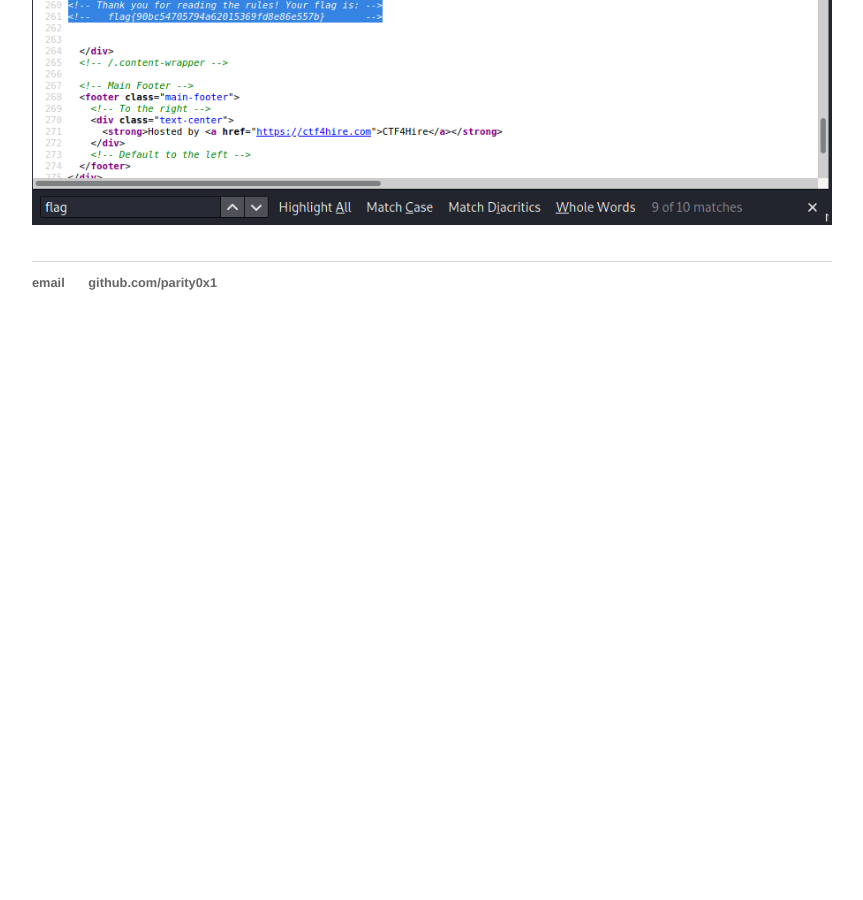
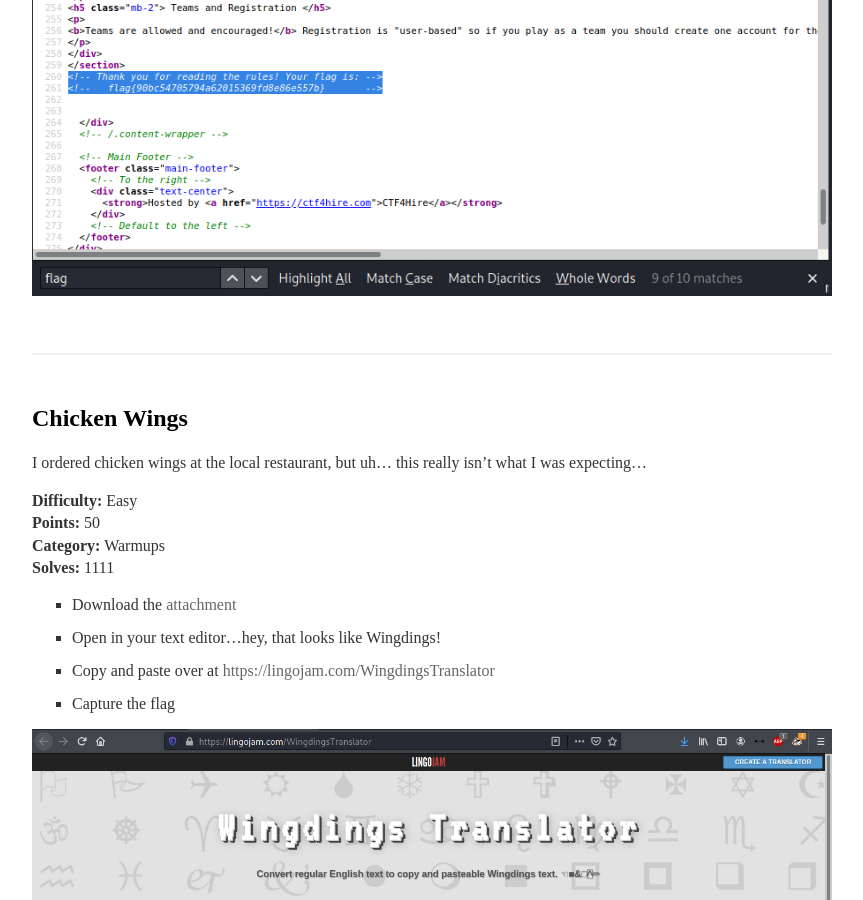
Before and after one commit to parity0x1/parity0x1.github.io, a Jekyll site: the page built from _posts/2021-03-14-nahamcon-ctf-2021.md, in a window 1280 px wide and 900 px high, scrolled down 1553 px. Shown: the whole window, without its empty margins (208-1071 px from the left). Built offline with Jekyll 4.4.1, drawn with Linux system fonts in a browser that asks for light colours; before the commit the page ends 1903 px from its top, so only the background shows below that; some of the changed text lies outside the part shown.

Commit message:
NahamCon CTF 2021 - Challenge No. 2

```diff
--- a/_posts/2021-03-14-nahamcon-ctf-2021.md
+++ b/_posts/2021-03-14-nahamcon-ctf-2021.md
@@ -19,13 +19,16 @@
 
 
 1. [Read The Rules](#1)
+1. [Chicken Wings](#2)
 
 ---
 
 ## <a name="1"></a>Read The Rules
+Please follow the rules for this CTF!
+
 **Difficulty:** Easy
 **Points:** 50
-**Category:** Warmup
+**Category:** Warmups
 **Solves:** 2917
 
 
@@ -36,3 +39,20 @@
 1. Grab the flag
 
 ![](/assets/nahamconctf2021/01/01.png)
+
+---
+
+## <a name="2"></a>Chicken Wings
+I ordered chicken wings at the local restaurant, but uh... this really isn't what I was expecting...
+
+**Difficulty:** Easy
+**Points:** 50
+**Category:** Warmups
+**Solves:** 1111
+
+1. Download the [attachment](/assets/nahamconctf2021/02/attachment.txt)
+1. Open in your text editor...hey, that looks like Wingdings!
+1. Copy and paste over at [https://lingojam.com/WingdingsTranslator](https://lingojam.com/WingdingsTranslator)
+1. Capture the flag
+
+![](/assets/nahamconctf2021/02/02.png)
```
Also changed, not shown: assets/nahamconctf2021/02/02.png (added), 1 other file.
